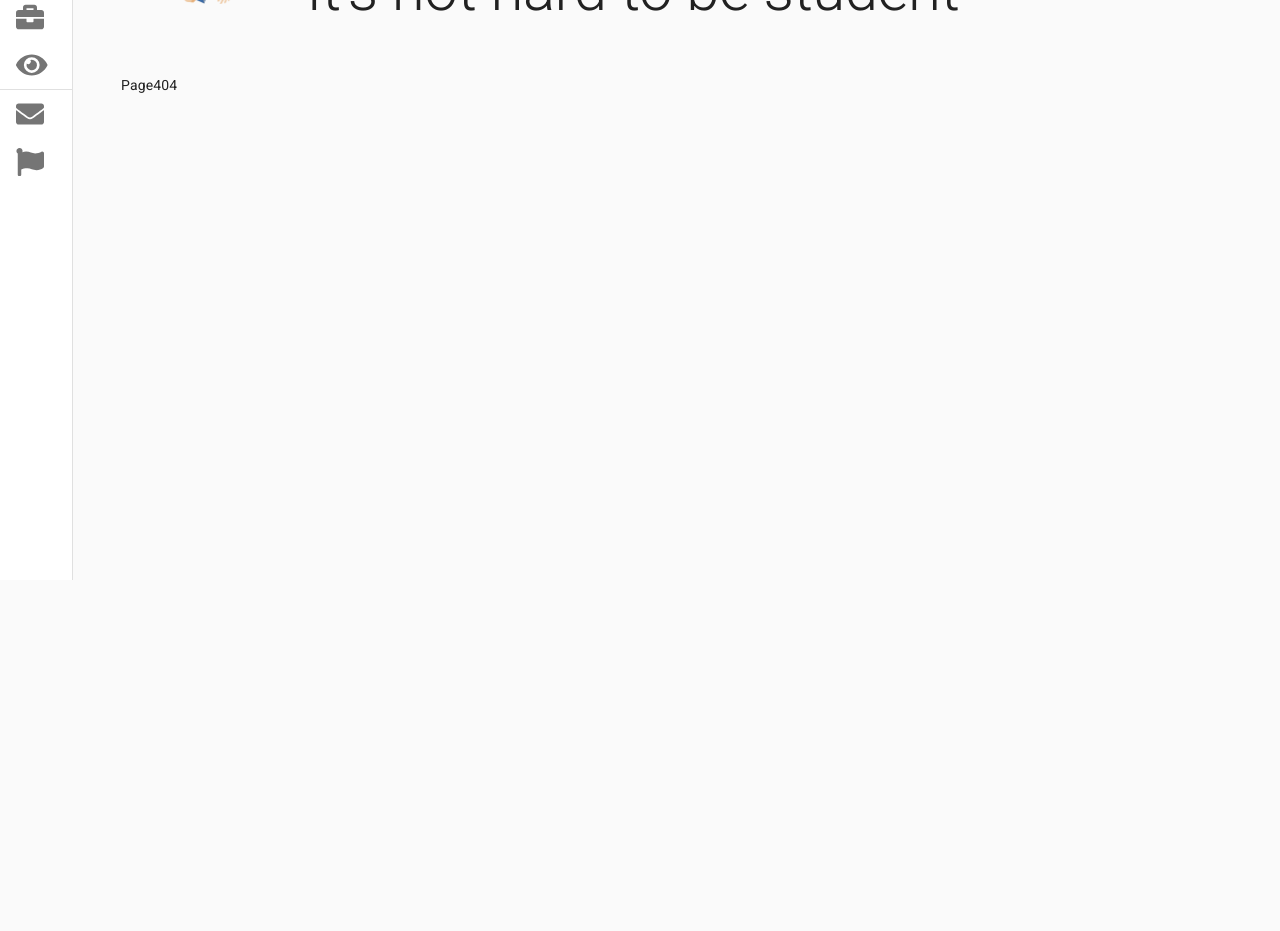
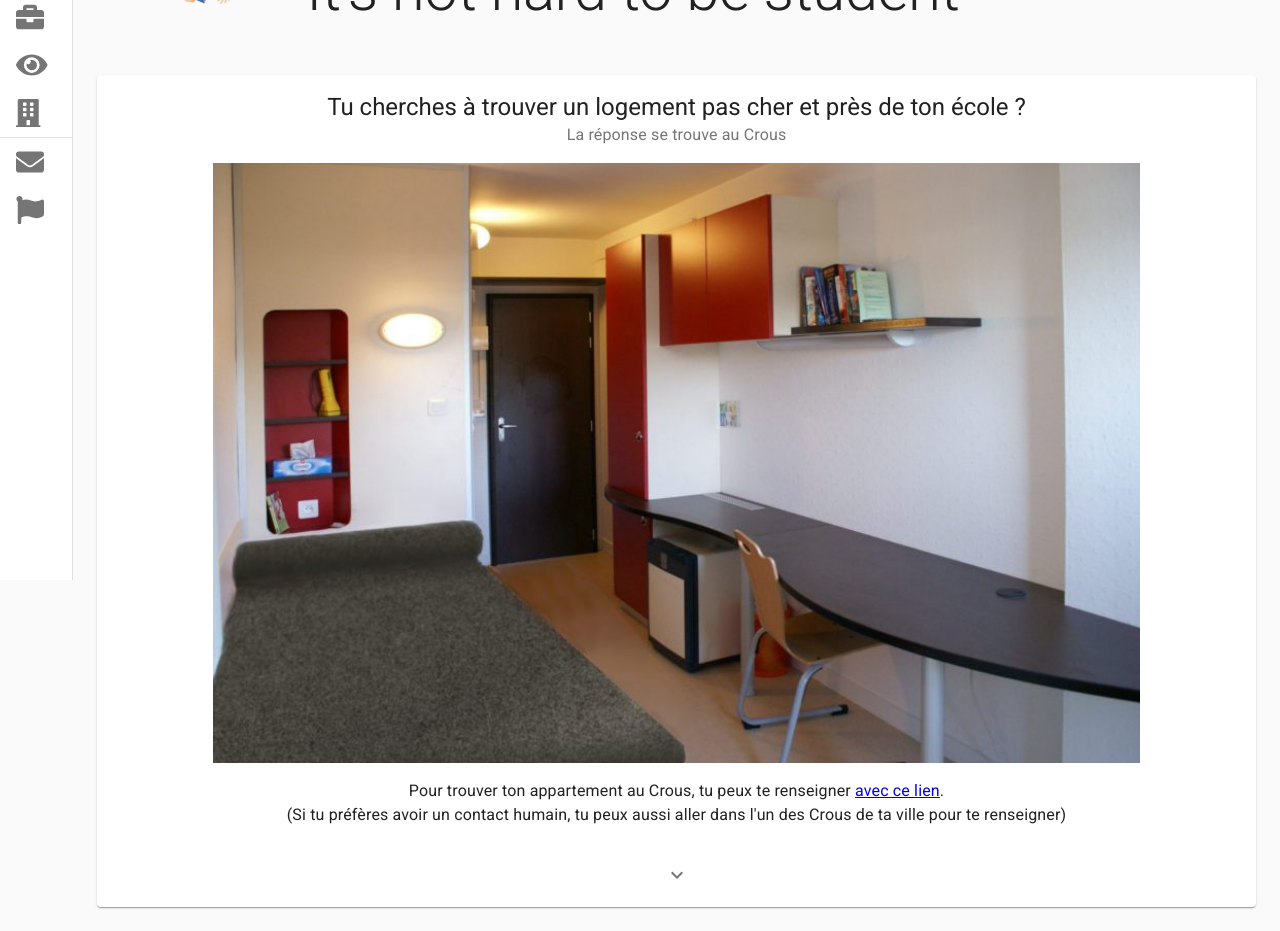
Before and after one commit to regiment-de-fromage-blanc/2019, a React (Create React App) app: page /Logement in a window 1280 px wide. Shown: the part 220-1151 px from the top of the page. Before the commit the page ends 800 px from the top, so only its background shows below. Built offline with nearby package versions, Linux system fonts and the light colour scheme; what i18next-xhr-backend would draw is missing.

Commit message:
Ajout de la feature Logement

```diff
--- a/src/assets/constants/menuContent.js
+++ b/src/assets/constants/menuContent.js
@@ -24,6 +24,11 @@ const menuContent = [
         url: '/personal'
     },
     {
+        text: 'logement',
+        icon: 'building',
+        url: '/logement'
+    },
+    {
         text: 'Divider'
     },
     {
--- a/src/assets/lang/en.js
+++ b/src/assets/lang/en.js
@@ -63,6 +63,7 @@ export const en = {
     "linkDownload": "Do you trust on ",
     "linkDownload2": "? It is my favorite browser.",
     "linkDownload3": "Download Firefox !",
+    "logement": "Housing",
     "medium": "Medium",
     "myCourse": "My course",
     "myCourseSub": " With my science baccalaureate, I have decided to learn IT with a management and education side.",
--- a/src/assets/lang/fr.js
+++ b/src/assets/lang/fr.js
@@ -63,6 +63,7 @@ export const fr = {
     "linkDownload": "Et si vous téléchargiez ",
     "linkDownload2": " grâce à moi ?",
     "linkDownload3": "Téléchargez Firefox !",
+    "logement": "Logement",
     "medium": "Moyenne",
     "myCurrentJob": "le régiment du fromage blanc",
     "myCourse": "Mon cursus",
--- /dev/null
+++ b/src/layouts/Logement.js
@@ -0,0 +1,135 @@
+import {makeStyles} from '@material-ui/core/styles';
+import ExpandMoreIcon from '@material-ui/icons/ExpandMore';
+import {
+    Card,
+    CardActions,
+    CardContent,
+    CardHeader,
+    CardMedia,
+    IconButton,
+    Typography,
+    Collapse
+} from '@material-ui/core/';
+import React from 'react';
+import crousChamber from '../assets/img/Logement/external-content.duckduckgo.com.jpeg';
+
+const useStyles = makeStyles(theme => ({
+    root: {
+        display: 'flex',
+        flexWrap: 'wrap',
+        overflow: 'hidden',
+        backgroundColor: theme.palette.background.paper,
+    },
+    header: {
+        margin: 'auto',
+        height: '60px',
+        width: '800px'
+    },
+    media: {
+        width: '80%',
+        height: '600px',
+        // paddingTop: '56.25%', // 16:9
+        margin: 'auto'
+    },
+    paragraphDiv: {
+        width: '100%',
+        height: '100%',
+        display: 'flex',
+        margin: 'auto'
+    },
+    paragraph2: {
+        width: '100%',
+        height: '100%'
+    },
+    parag: {
+        fontSize: '16px',
+        marginLeft: '30px'
+    },
+    card: {
+        width: '100%',
+        textAlign: 'center',
+        fontSize: "24px"
+    },
+    expand: {
+        margin: 'auto'
+    },
+    img: {
+        width: '95px',
+        height: '95px',
+        marginLeft: '30%',
+        marginTop: 'auto',
+        marginBottom: 'auto'
+    },
+    icon: {
+        color: 'rgba(255, 255, 255, 0.54)',
+    }
+}));
+
+export default function Personal() {
+    const classes = useStyles();
+
+    const [expanded, setExpanded] = React.useState(false);
+    const handleExpandClick = () => {
+        setExpanded(!expanded);
+    };
+
+    return (
+            <Card className={classes.card}>
+                <CardHeader
+                    title="Tu cherches à trouver un logement pas cher et près de ton école ?"
+                    subheader="La réponse se trouve au Crous"
+                />
+                <CardMedia
+                    className={classes.media}
+                    image={crousChamber}
+                    title="Logement Crous"
+                />
+                <CardContent>
+                    <Typography variant="body1" component="p">
+                        Pour trouver ton appartement au Crous, tu peux te renseigner <a
+                        href="https://trouverunlogement.lescrous.fr/">avec ce lien</a>.
+                    </Typography>
+                    <Typography variant="body1" component="p">
+                        (Si tu préfères avoir un contact humain, tu peux aussi aller dans l'un des Crous de ta ville pour
+                        te renseigner)
+                    </Typography>
+                </CardContent>
+                <CardActions disableSpacing>
+                    <IconButton
+                        // className={clsx(classes.expand, {
+                        //     [classes.expandOpen]: expanded,
+                        // })}
+                        className={classes.expand}
+                        onClick={handleExpandClick}
+                        aria-expanded={expanded}
+                        aria-label="show more"
+                    >
+                        <ExpandMoreIcon/>
+                    </IconButton>
+                </CardActions>
+                <Collapse in={expanded} timeout="auto" unmountOnExit>
+                    <CardContent>
+                        <Typography>
+                            Lien complémentaire <a href="https://www.lokaviz.fr/">ici</a>.
+                        </Typography>
+                    </CardContent>
+                </Collapse>
+            </Card>
+
+            // {/*<div className={classes.paragraphDiv}>*/}
+            // {/*    <img src={crousImg} alt="236" className={classes.img}/>*/}
+            // {/*    <div className={classes.paragraph2}>*/}
+            // {/*        <p className={classes.parag}>*/}
+            // {/*            Tu peux suivre le lien <a href="https://trouverunlogement.lescrous.fr/">suivant</a>*/}
+            // {/*        </p>*/}
+            // {/*        <p className={classes.parag}>*/}
+            // {/*            Tu peux aussi visitez un allez dans l'un des Crous dans ta ville*/}
+            // {/*        </p>*/}
+            // {/*        https://www.lokaviz.fr/*/}
+            // {/*    </div>*/}
+            // {/*</div>*/}
+            // {/*<div>*/}
+            //
+            // {/*</div>*/}
+    )
+}
--- a/src/layouts/Website.js
+++ b/src/layouts/Website.js
@@ -11,7 +11,8 @@ import {
     faFlag,
     faHome,
     faStar,
-    faVenusMars
+    faVenusMars,
+    faBuilding
 } from '@fortawesome/free-solid-svg-icons';
 import {CircularProgress, Container} from '@material-ui/core';
 import {makeStyles} from '@material-ui/core/styles';
@@ -22,7 +23,7 @@ import DrawerMinimize from '../components/DrawerMinize';
 import routes from '../routes';
 import Header from './Header';
 
-library.add(faTwitter, faLinkedin, faFirefox, faFilePdf, faEnvelope, faBars, faVenusMars, faStar, faBriefcase, faAngleDown, faHome, faFlag, faDownload, faEye);
+library.add(faTwitter, faLinkedin, faFirefox, faFilePdf, faEnvelope, faBars, faVenusMars, faStar, faBriefcase, faAngleDown, faHome, faFlag, faDownload, faEye, faBuilding);
 
 
 const useStyles = makeStyles(theme => ({
--- a/src/routes.js
+++ b/src/routes.js
@@ -4,6 +4,7 @@ const About = React.lazy(() => import('./layouts/About'));
 const Timeline = React.lazy(() => import('./layouts/Timeline'));
 const Dashboard = React.lazy(() => import('./layouts/Dashboard'));
 const Personnal = React.lazy(() => import('./layouts/Personal'));
+const Logement = React.lazy(() => import('./layouts/Logement'));
 
 
 const routes = [
@@ -25,6 +26,10 @@ const routes = [
     main: () => <Personnal  />
   },
   {
+    path: '/Logement',
+    main: () => <Logement  />
+  },
+  {
     path: '/*',
     main: (props) => <Page404 data={props} />
   }
```
Also changed, not shown: src/assets/img/Logement/Logo_Crous_vectorisé.svg (added), src/assets/img/Logement/external-content.duckduckgo.com.jpeg (added).
